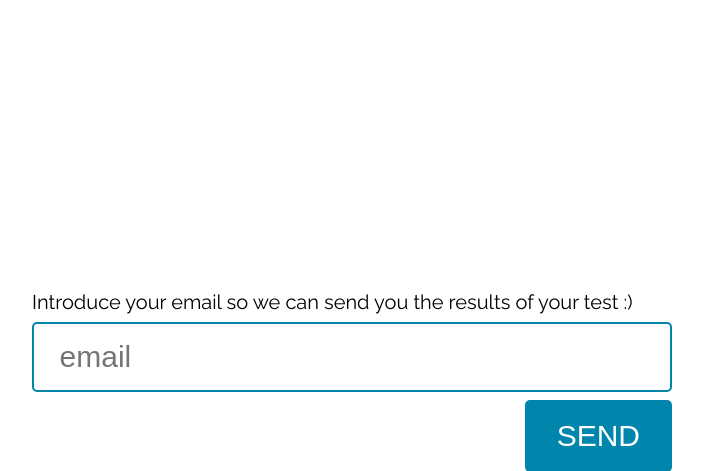
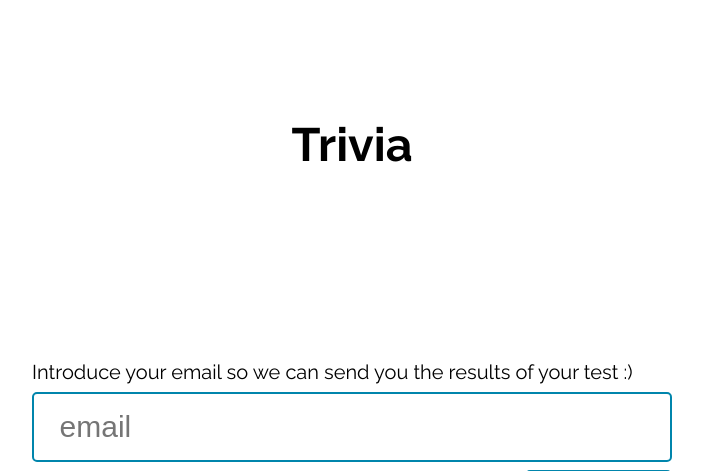
Before and after one commit to next-lucasmenendez/thejuice, a Flask app: template templates/designs/default.html in a window 1280 px wide. Shown: the top 471 px of the page, without its empty margins (288-991 px from the left). Run offline with Flask 2, Linux system fonts and the light colour scheme; the template is opened without the code that fills it, so the values that code supplies are empty; some libraries are stand-ins or nearby versions.

Commit message:
Add trivia name to header

```diff
--- a/templates/designs/default.html
+++ b/templates/designs/default.html
@@ -59,6 +59,7 @@
 					{% set name = title.split(" ") %}
 					<h1 class="name">{{ name[0] }}</h1>
 					<h1 class="surname">{{ " ".join(name[1:]) }}</h1>
+					<h3 class="trivia">Trivia</h3>
  				</div>
 			</div>
 
```
